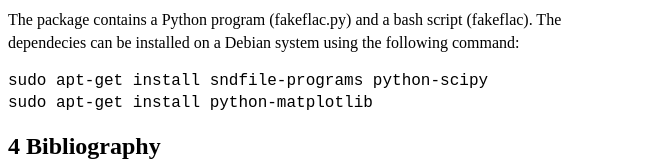
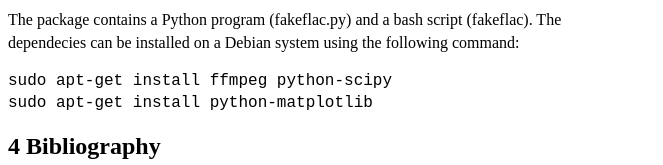
Before and after one commit to mevdschee/fakeflac, a plain HTML site: page doc/index.html in a window 1280 px wide. Shown: the part 2293-2458 px from the top of the page, without its empty margins (0-663 px from the left). Drawn offline with Linux system fonts and the light colour scheme.

Commit message:
Update index.html

```diff
--- a/doc/index.html
+++ b/doc/index.html
@@ -49,7 +49,7 @@ maurits@pc:~/fakeflac$ ./fakeflac real.flac
 <p>The package contains a Python program (fakeflac.py) and a bash script (fakeflac). The dependecies can be installed on a Debian system using the following command:<p>
 
 <pre>
-sudo apt-get install sndfile-programs python-scipy
+sudo apt-get install ffmpeg python-scipy
 sudo apt-get install python-matplotlib
 </pre>
 
```
